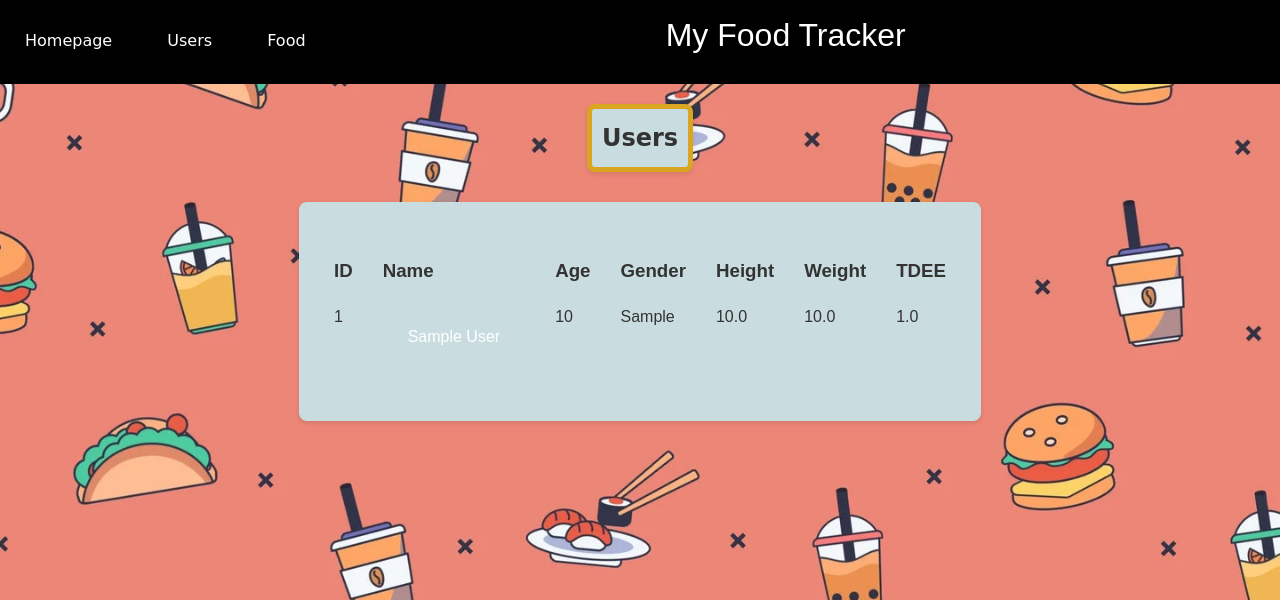
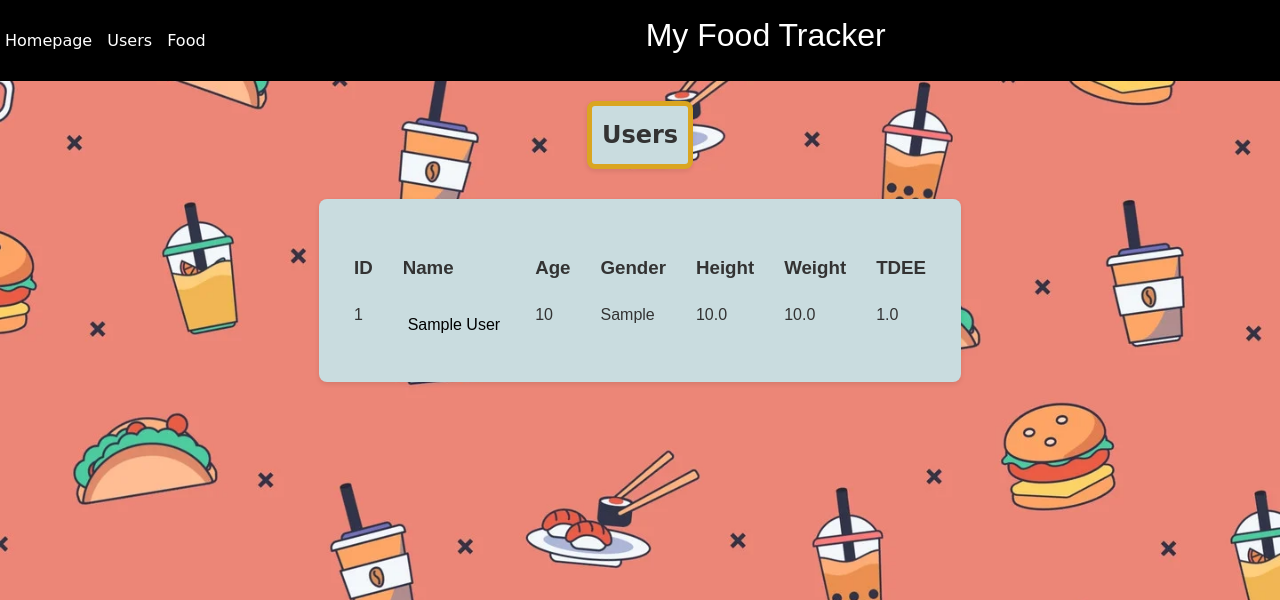
Before and after one commit to Marcus17642/CIT-Agile-Project, a Flask app: page /users in a window 1280 px wide. Shown: the top 600 px of the page. Run offline with Flask 3, Linux system fonts and the light colour scheme; tables that the repository leaves empty hold one stand-in row (values such as "Sample post"); some web fonts are replaced.

Commit message:
fixing bugs

```diff
--- a/data/meals.csv
+++ b/data/meals.csv
@@ -7,4 +7,4 @@ user_id,name
 17,Breakfast
 9,Midnight
 2,Haha
-21,Meal01
+21,Wesley Yao
--- a/static/style.css
+++ b/static/style.css
@@ -106,16 +106,16 @@ select {
 
 h2 {
     border-bottom: 2px solid goldenrod;
-    padding-bottom: 10px;
     font-family: cursive;
     background: #c9dcdf;
     box-shadow: 0 2px 5px rgba(0, 0, 0, 0.1);
     border-radius: 8px;
     border: 5px solid goldenrod;
     padding: 10px;
+
 }
 
-nav {
+.nav {
     background-color: black;
     padding-bottom: 10px;
     font-family: cursive;
@@ -200,6 +200,20 @@ h1 {
     transition: background-color 0.3s ease;
 }
 
+a {
+    padding: 0;
+}
+
+.UserInfo {
+    margin: 0;
+    padding: 0;
+    text-align: center;
+    text-decoration: none;
+    color: black;
+    transition: background-color 0.3s ease;
+    background-color: #c9dcdf;
+}
+
 h1 {
     padding-left: 350px;
 }
@@ -247,5 +261,5 @@ h1 {
     /* Adjust the size as needed */
     font-style: normal;
     margin: 0;
-    padding-left: 330px;
+    padding-left: 430px;
 }
--- a/templates/base.html
+++ b/templates/base.html
@@ -13,7 +13,7 @@
 
     <body>
 
-        <nav>
+        <nav class="nav">
             <a href="{{ url_for('home') }}">Homepage</a>
             <a href="{{ url_for('users_list') }}">Users</a>
             <a href="{{ url_for('food_list') }}">Food</a>
--- a/templates/users.html
+++ b/templates/users.html
@@ -12,8 +12,8 @@
     <div>
         <h3>Name</h3>
         {% for each in users %}
-            <p>
-                <a href="{{ url_for('user_info', user_id=each.id) }}">
+            <p class="UserInfo">
+                <a style="color: black;" href="{{ url_for('user_info', user_id=each.id) }}">
                     {{ each.name }}
                 </a>
             </p>
```
